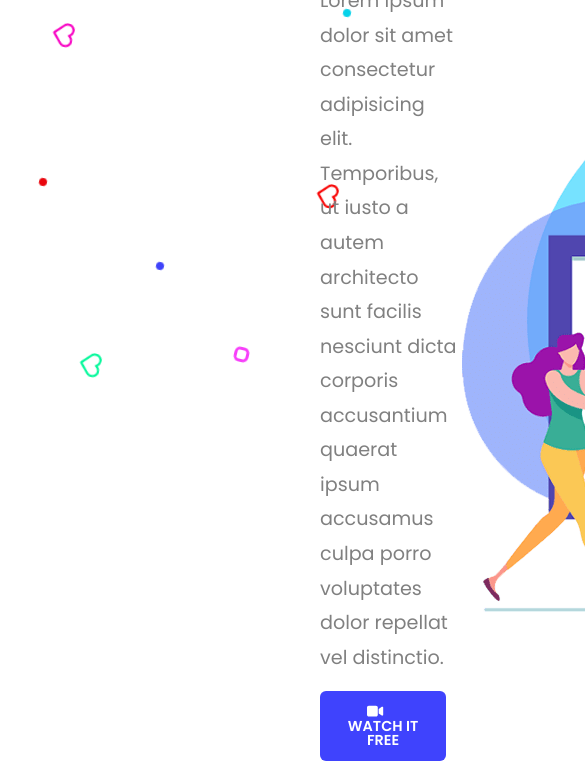
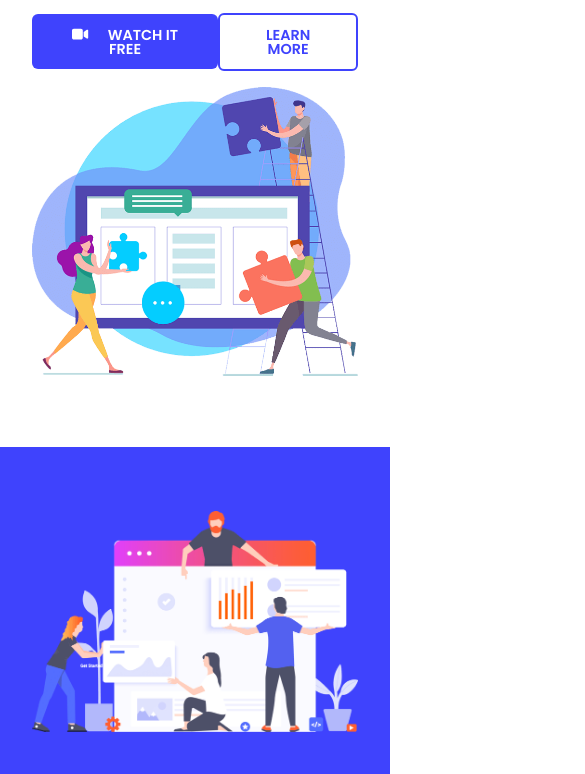
Before and after one commit to saravananbranch/Web-design-saro, a plain HTML site: page index.html in a window 390 px wide. Shown: the part 413-1187 px from the top of the page, 585 px wide, since content can reach past the window. Drawn offline with nearby package versions, Linux system fonts and the light colour scheme; a web font is replaced by a local one.

Commit message:
mobile responsive xs

```diff
--- /dev/null
+++ b/assets/scss/abstract/_mixins.scss
@@ -0,0 +1,71 @@
+// X-Small devices (portrait phones, less than 576px)
+// No media query for `xs` since this is the default in Bootstrap
+// @media (max-width: 576px) {
+// }
+
+// // Small devices (landscape phones, 576px and up)
+// @media (min-width: 576px) {
+// }
+
+// // Medium devices (tablets, 768px and up)
+// @media (min-width: 768px) {
+// }
+
+// // Large devices (desktops, 992px and up)
+// @media (min-width: 992px) {
+// }
+
+// // X-Large devices (large desktops, 1200px and up)
+// @media (min-width: 1200px) {
+// }
+
+// // XX-Large devices (larger desktops, 1400px and up)
+// @media (min-width: 1400px) {
+// }
+
+@mixin responsive($breakpoint) {
+  // X-Small devices (portrait phones, less than 576px)
+  @if $breakpoint == xs {
+    @media only screen and (max-width: 576px) {
+      @content;
+    }
+  }
+  // Small devices (landscape phones, 576px and up)
+  @else if $breakpoint == sm {
+    @media only screen and (min-width: 576px) {
+      @content;
+    }
+  }
+
+  // Medium devices (tablets, 768px and up)
+
+  @else if $breakpoint == md {
+    @media only screen and (min-width: 768px) {
+      @content;
+    }
+  }
+
+  // Large devices (desktops, 992px and up)
+
+  @else if $breakpoint == lg {
+    @media only screen and (min-width: 992px) {
+      @content;
+    }
+  }
+
+  // X-Large devices (large desktops, 1200px and up)
+
+  @else if $breakpoint == xl {
+    @media only screen and (min-width: 1200px) {
+      @content;
+    }
+  }
+
+  // XX-Large devices (larger desktops, 1400px and up)
+
+  @else if $breakpoint == xxl {
+    @media only screen and (min-width: 1400px) {
+      @content;
+    }
+  }
+}
--- a/assets/scss/base/_global.scss
+++ b/assets/scss/base/_global.scss
@@ -20,3 +20,8 @@
     rgb(238, 255, 0)
   );
 }
+
+.img-responsive{
+  max-width: 100%;
+  height: auto;
+}
--- a/assets/scss/layouts/_background_elements.scss
+++ b/assets/scss/layouts/_background_elements.scss
@@ -1,4 +1,9 @@
+@use "../abstract/mixins" as mixins;
+
 .background-shapes {
+  @include mixins.responsive(xs) {
+    display: none;
+  }
   .box1 {
     position: absolute;
     top: 20%;
--- a/assets/scss/layouts/_header.scss
+++ b/assets/scss/layouts/_header.scss
@@ -1,5 +1,6 @@
 @use "../abstract/variable" as var;
 @use "../abstract/functions" as func;
+@use "../abstract/mixins" as mixins;
 
 .header {
   display: flex;
@@ -8,9 +9,20 @@
   padding: 1rem 20rem;
   border-bottom: 1px solid #eee;
 
+  @include mixins.responsive(xs) {
+    padding: 1rem 2rem;
+  }
+
   &--logo {
     display: flex;
     align-items: center;
+  }
+  .menu-bar {
+    display: none;
+
+    @include mixins.responsive(xs) {
+      display: block;
+    }
   }
 
   &--menu {
@@ -18,6 +30,10 @@
     align-items: center;
     list-style: none;
     text-transform: uppercase;
+
+    @include mixins.responsive(xs) {
+      display: none;
+    }
 
     &__item > a {
       margin-right: 1.5rem;
--- a/assets/scss/main.scss
+++ b/assets/scss/main.scss
@@ -1,5 +1,6 @@
 // abstract
 @import "./abstract/variable";
+@import "./abstract/mixins";
 
 // base
 @import "./base/reset";
--- a/assets/scss/pages/_about.scss
+++ b/assets/scss/pages/_about.scss
@@ -1,5 +1,6 @@
 @use "../abstract/variable" as var;
 @use "../abstract/functions" as func;
+@use "../abstract/mixins" as mixins;
 
 .about-area {
   padding: 8rem 20rem;
@@ -9,6 +10,17 @@
   align-items: center;
   margin-top: 2rem;
 
+  @include mixins.responsive(xs) {
+    padding: 4rem 2rem;
+    flex-direction: column;
+    margin-top: 0;
+  }
+  div {
+    @include mixins.responsive(xs) {
+      margin-right: 0;
+    }
+  }
+
   &--img {
     width: 32rem;
   }
@@ -17,10 +29,20 @@
 
     h2 {
       font-size: 3rem;
+
+      @include mixins.responsive(xs) {
+        font-size: 2rem;
+        text-align: center;
+      }
     }
     p {
       line-height: 2;
       color: #cfcfcf;
+
+      @include mixins.responsive(xs) {
+        font-size: 0.9rem;
+        text-align: center;
+      }
     }
   }
 }
--- a/assets/scss/pages/_contact.scss
+++ b/assets/scss/pages/_contact.scss
@@ -1,6 +1,12 @@
+@use "../abstract/mixins" as mixins;
+
 .contact {
   padding: 8rem 20rem;
   background-color: rgb(243, 220, 220);
+
+  @include mixins.responsive(xs) {
+    padding: 4rem 2rem;
+  }
 
   &-card {
     display: flex;
@@ -16,14 +22,29 @@
       rgba(0, 0, 0, 0.09) 0px 8px 4px, rgba(0, 0, 0, 0.09) 0px 16px 8px,
       rgba(0, 0, 0, 0.09) 0px 32px 16px;
 
+    @include mixins.responsive(xs) {
+      flex-direction: column;
+    }
+
     &--contents {
       flex-grow: 1;
 
       h4 {
         font-size: 1.2rem;
+        @include mixins.responsive(xs) {
+          text-align: center;
+        }
       }
       p {
         color: gray;
+        @include mixins.responsive(xs) {
+          text-align: center;
+        }
+      }
+      .contact-buttons {
+        @include mixins.responsive(xs) {
+          text-align: center;
+        }
       }
     }
   }
--- a/assets/scss/pages/_home.scss
+++ b/assets/scss/pages/_home.scss
@@ -1,8 +1,15 @@
+@use "../abstract/mixins" as mixins;
+
 .hero-area {
   display: flex;
   justify-content: space-around;
   align-items: center;
   padding: 8rem 20rem;
+
+  @include mixins.responsive(xs) {
+    flex-direction: column;
+    padding: 4rem 2rem;
+  }
 
   &--contents {
     max-width: 34rem;
@@ -11,11 +18,33 @@
   &--title {
     font-size: 3rem;
     font-weight: 600;
+
+    @include mixins.responsive(xs) {
+      font-size: 2rem;
+      text-align: center;
+    }
   }
   &--desc {
     margin-top: 2rem;
     font-size: 1.2rem;
     line-height: 1.8;
     color: gray;
+
+    @include mixins.responsive(xs) {
+      font-size: 1rem;
+      text-align: center;
+    }
+  }
+  &--buttons {
+    @include mixins.responsive(xs) {
+      display: flex;
+      align-items: center;
+      justify-content: space-between;
+    }
+    button {
+      @include mixins.responsive(xs) {
+        margin-right: 0;
+      }
+    }
   }
 }
--- a/assets/scss/pages/_roadmap.scss
+++ b/assets/scss/pages/_roadmap.scss
@@ -1,8 +1,13 @@
 @use "../abstract/variable" as var;
 @use "../abstract/functions" as func;
+@use "../abstract/mixins" as mixins;
 
 .roadmap {
   padding: 8rem 20rem;
+
+  @include mixins.responsive(xs) {
+    padding: 4rem 2rem;
+  }
 
   &--heading {
     text-align: center;
@@ -10,6 +15,10 @@
     h2 {
       font-size: 3rem;
       color: func.theme-colors();
+
+      @include mixins.responsive(xs) {
+        font-size: 2rem;
+      }
     }
   }
   &--items {
@@ -17,6 +26,10 @@
     align-items: center;
     justify-content: center;
     margin-top: 2rem;
+
+    @include mixins.responsive(xs) {
+      flex-direction: column;
+    }
   }
   &--item {
     position: relative;
@@ -80,6 +93,12 @@
       line-height: 1;
       z-index: 1;
       transition: 500ms;
+
+      @include mixins.responsive(xs) {
+        content: "";
+        top: 90%;
+        left: 35%;
+      }
     }
 
     &:hover:not(:last-child)::before {
@@ -99,6 +118,11 @@
       line-height: 1;
       z-index: 1;
       color: func.theme-colors();
+
+      @include mixins.responsive(xs) {
+        top: 100%;
+        left: 0;
+      }
     }
 
     &:hover h5 {
--- a/index.html
+++ b/index.html
@@ -40,6 +40,9 @@
         <h2 class="header--logo__h2 color-anim ml-1">SASS</h2>
       </div>
       <div>
+        <div class="menu-bar">
+          <i class="fa-solid fa-bars"></i>
+        </div>
         <ul class="header--menu">
           <li class="header--menu__item">
             <a href="#" class="active">Home</a>
@@ -88,7 +91,7 @@
             accusantium quaerat ipsum accusamus culpa porro voluptates dolor
             repellat vel distinctio.
           </p>
-          <div class="mt-1 space-x-1 space-y-1">
+          <div class="hero-area--buttons mt-1 space-x-1 space-y-1">
             <button type="button" class="btn-primary text-uppercase">
               <i class="fas fa-video mr-1"></i> Watch it free
             </button>
@@ -98,19 +101,23 @@
           </div>
         </div>
         <div>
-          <img src="./assets/img/web-design-illustration.png" alt="Web-Page" />
+          <img
+            src="./assets/img/web-design-illustration.png"
+            alt="Web-Page"
+            class="img-responsive"
+          />
         </div>
       </section>
-      <section class="about-area space-x-5">
+      <section class="about-area space-x-5 space-y-5">
         <div data-aos="fade-right" data-aos-duration="1000">
           <img
             src="./assets/img/web-development-illustration.png"
             alt="About-img"
-            class="about-area--img"
+            class="about-area--img img-responsive"
           />
         </div>
         <div
-          class="about-area--contents"
+          class="about-area--contents space-y-1"
           data-aos="fade-left"
           data-aos-duration="1000"
         >
@@ -218,12 +225,16 @@
                 required
               ></textarea>
             </div>
-            <div>
+            <div class="contact-buttons">
               <button type="submit" class="btn-primary">Send</button>
             </div>
           </form>
           <div>
-            <img src="./assets/img/cyberdude-contact.png" alt="Contact page" />
+            <img
+              src="./assets/img/cyberdude-contact.png"
+              alt="Contact page"
+              class="img-responsive"
+            />
           </div>
         </div>
       </div>
```
Also changed, not shown: assets/css/style.css, 1 other file.
